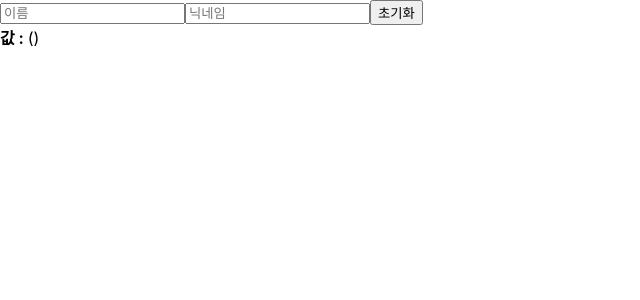
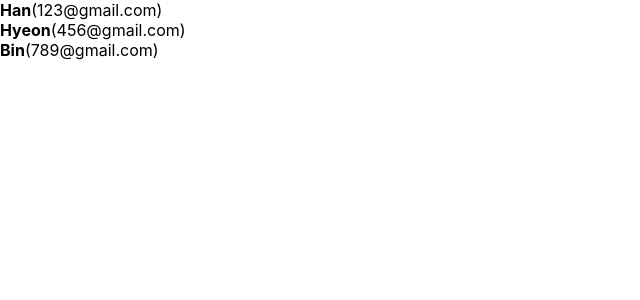
Before and after one commit to HanHyeonBin/Portfolio, a React (Create React App) app in the folder React/begin-react/: page / in a window 1280 px wide. Shown: the top 300 px of the page, without its empty margins (0-640 px from the left). Built offline with nearby package versions, Linux system fonts and the light colour scheme.

Commit message:
배열 렌더링

```diff
--- a/React/begin-react/src/App.js
+++ b/React/begin-react/src/App.js
@@ -1,8 +1,8 @@
 import React from "react";
-import InputSample from "./InputSample";
+import UserList from "./UserList";
 
 function App() {
-  return <InputSample />;
+  return <UserList />;
 }
 
 export default App;
--- /dev/null
+++ b/React/begin-react/src/UserList.js
@@ -0,0 +1,41 @@
+import React from "react";
+
+function User({ user }) {
+  return (
+    <div>
+      <b>{user.username}</b>
+      <span>({user.email})</span>
+    </div>
+  );
+}
+
+function UserList() {
+  const users = [
+    // 배열을 만들때 Key값을 줘야 나중에 추가,삭제 등 관리할때 용이하다.
+    {
+      id: 1,
+      username: "Han",
+      email: "123@gmail.com",
+    },
+    {
+      id: 2,
+      username: "Hyeon",
+      email: "456@gmail.com",
+    },
+    {
+      id: 3,
+      username: "Bin",
+      email: "789@gmail.com",
+    },
+  ];
+
+  return (
+    <div>
+      {users.map((user) => (
+        <User user={user} key={user.id} />
+      ))}
+    </div>
+  );
+}
+
+export default UserList;
```
